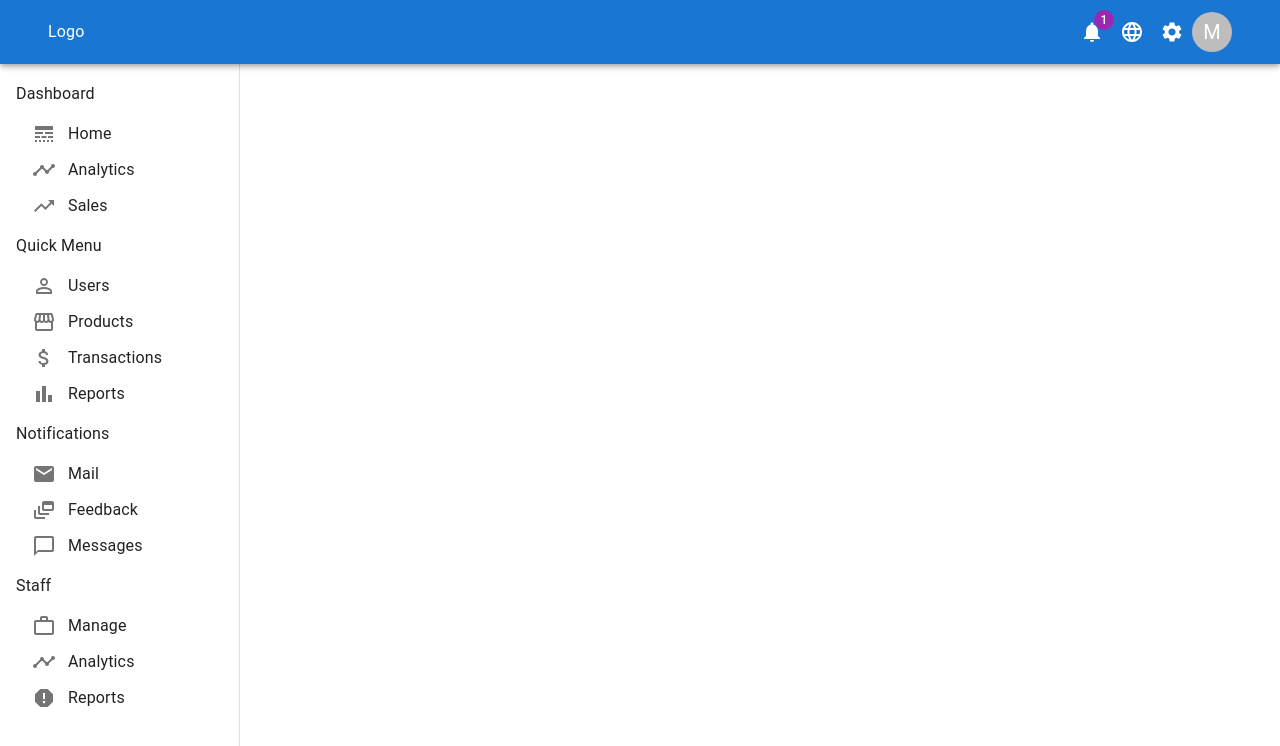
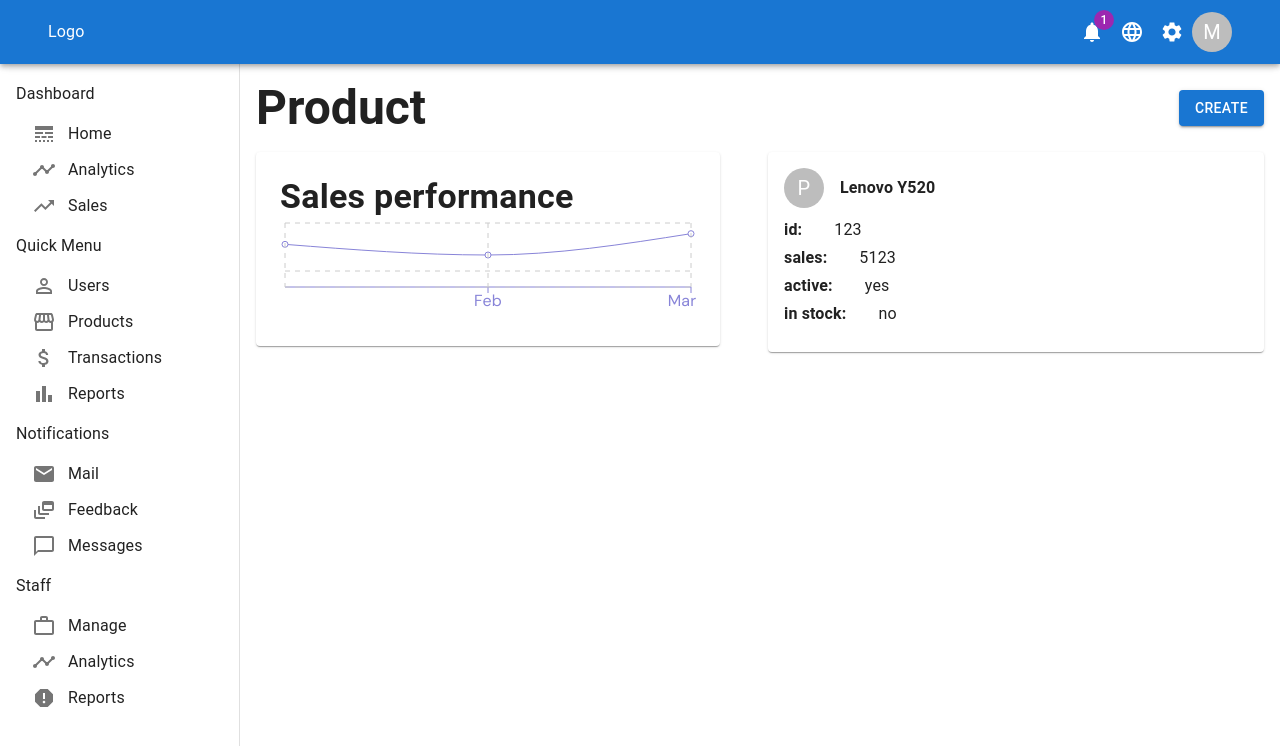
Before and after one commit to Mahmoud2227/ecommerce_admin_panel, a React (Create React App) app: page /products/1 in a window 1280 px wide. Shown: the top 746 px of the page. Built offline with nearby package versions, Linux system fonts and the light colour scheme.

Commit message:
create product page contains product information

```diff
--- a/src/App.js
+++ b/src/App.js
@@ -8,6 +8,7 @@ import UserList from "./pages/userList/UserList";
 import User from "./pages/User/User";
 import NewUser from "./pages/NewUser/NewUser";
 import ProductList from "./pages/ProductList/ProductList";
+import Product from "./pages/Product/Product";
 
 function App() {
     return (
@@ -23,8 +24,8 @@ function App() {
                     <Route exact path="/users/:id" element={<User />} />
                     <Route exact path="/newUser" element={<NewUser />} />
                     <Route exact path="/products" element={<ProductList />} />
-                    {/* <Route exact path="/products/:id" element={<User />} />
-                    <Route exact path="/newProduct" element={<NewUser />} /> */}
+                    <Route exact path="/products/:id" element={<Product />} />
+                    <Route exact path="/newProduct" element={<NewUser />} />
                 </Routes>
             </Box>
         </Router>
--- a/src/components/chart/Chart.js
+++ b/src/components/chart/Chart.js
@@ -1,26 +1,19 @@
 import React from "react";
-import {Paper, Typography} from "@mui/material";
-import {
-	LineChart,
-	Line,
-	XAxis,
-	YAxis,
-	CartesianGrid,
-	Tooltip,
-	Legend,
-	ResponsiveContainer,
-} from "recharts";
+import { Paper, Typography } from "@mui/material";
+import { LineChart, Line, XAxis, CartesianGrid, Tooltip, ResponsiveContainer } from "recharts";
 
-const Chart = ({title, data, dataKey, grid}) => {
+const Chart = ({ title, data, dataKey, grid }) => {
     return (
-		<Paper elevation={1} sx={{padding: 3, marginBlock: 3}}>
-			<Typography variant='h4'>{title}</Typography>
-			<ResponsiveContainer width='100%' aspect={4 / 1}>
+        <Paper elevation={1} sx={{ padding: 3 }}>
+            <Typography variant="h4" fontWeight="bold">
+                {title}
+            </Typography>
+            <ResponsiveContainer width="100%" aspect={4 / 1}>
                 <LineChart data={data}>
-					<XAxis dataKey='name' stroke='#8884d8' />
-					<Line type='monotone' dataKey={dataKey} stroke='#8884d8' activeDot={{r: 8}} />
+                    <XAxis dataKey="name" stroke="#8884d8" />
+                    <Line type="monotone" dataKey={dataKey} stroke="#8884d8" activeDot={{ r: 8 }} />
                     <Tooltip />
-					{grid && <CartesianGrid strokeDasharray='5 5' />}
+                    {grid && <CartesianGrid strokeDasharray="5 5" />}
                 </LineChart>
             </ResponsiveContainer>
         </Paper>
--- a/src/dummyData.js
+++ b/src/dummyData.js
@@ -46,6 +46,20 @@ export const userData = [
     {
         name: "Dec",
         "Active User": 3000,
+    },
+];
+export const productData = [
+    {
+        name: "Jan",
+        Sales: 4000,
+    },
+    {
+        name: "Feb",
+        Sales: 3000,
+    },
+    {
+        name: "Mar",
+        Sales: 5000,
     },
 ];
 
--- /dev/null
+++ b/src/pages/Product/Product.js
@@ -0,0 +1,69 @@
+import React from "react";
+import {
+    Box,
+    Button,
+    Paper,
+    Typography,
+    Avatar,
+    List,
+    ListItem,
+    ListItemText,
+} from "@mui/material";
+import Chart from "../../components/chart/Chart";
+import { productData } from "../../dummyData";
+
+const Product = () => {
+    return (
+        <Box p={2} width="100%">
+            <Box display="flex" justifyContent="space-between" alignItems="center" mb={2}>
+                <Typography variant="h3" fontWeight="bold">
+                    Product
+                </Typography>
+                <Button variant="contained" href="/newProduct">
+                    Create
+                </Button>
+            </Box>
+            <Box display="flex" gap={6}>
+                <Box flex={1}>
+                    <Chart title="Sales performance" grid dataKey="Sales" data={productData} />
+                </Box>
+                <Paper sx={{ p: 2, flex: 1 }}>
+                    <Box display="flex" alignItems="center" gap={2}>
+                        <Avatar>P</Avatar>
+                        <Typography variant="subtitle1" fontWeight={600}>
+                            Lenovo Y520
+                        </Typography>
+                    </Box>
+                    <List>
+                        <ListItem disablePadding>
+                            <Typography variant="subtitle1" fontWeight="bold" mr={4}>
+                                id:
+                            </Typography>
+                            <Typography variant="subtitle1">123</Typography>
+                        </ListItem>
+                        <ListItem disablePadding>
+                            <Typography variant="subtitle1" fontWeight="bold" mr={4}>
+                                sales:
+                            </Typography>
+                            <Typography variant="subtitle1">5123</Typography>
+                        </ListItem>
+                        <ListItem disablePadding>
+                            <Typography variant="subtitle1" fontWeight="bold" mr={4}>
+                                active:
+                            </Typography>
+                            <Typography variant="subtitle1">yes</Typography>
+                        </ListItem>
+                        <ListItem disablePadding>
+                            <Typography variant="subtitle1" fontWeight="bold" mr={4}>
+                                in stock:
+                            </Typography>
+                            <Typography variant="subtitle1">no</Typography>
+                        </ListItem>
+                    </List>
+                </Paper>
+            </Box>
+        </Box>
+    );
+};
+
+export default Product;
--- a/src/pages/User/User.js
+++ b/src/pages/User/User.js
@@ -26,13 +26,15 @@ const User = () => {
     return (
         <Box p={2} width="100%">
             <Box display="flex" justifyContent="space-between" alignItems="center" mb={2}>
-                <Typography variant="h2">Edit User</Typography>
+                <Typography variant="h3" fontWeight="bold">
+                    User
+                </Typography>
                 <Button variant="contained" href="/newUser">
                     Create
                 </Button>
             </Box>
             <Grid container spacing={4}>
-                <Grid item md={4}>
+                <Grid item md={4} flexGrow={1}>
                     <Paper sx={{ p: 2 }}>
                         <Box display="flex" alignItems="center" gap={2}>
                             <Avatar>U</Avatar>
--- a/src/pages/home/Home.js
+++ b/src/pages/home/Home.js
@@ -1,17 +1,19 @@
-import {Box, Grid} from "@mui/material";
+import { Box, Grid, Paper } from "@mui/material";
 import React from "react";
 import Chart from "../../components/chart/Chart";
 import FeaturedInfo from "../../components/featuredInfo/FeaturedInfo";
 import WidgetLg from "../../components/WidgetLg/WidgetLg";
 import WidgetSm from "../../components/WidgetSm/WidgetSm";
 
-import {userData} from "../../dummyData";
+import { userData } from "../../dummyData";
 
 const Home = () => {
     return (
-		<Box flexGrow={1} ml={4} sx={{padding: "40px 20px 20px 0"}}>
+        <Box flexGrow={1} ml={4} sx={{ padding: "40px 20px 20px 0" }}>
             <FeaturedInfo />
-			<Chart title='User Analytics' grid dataKey='Active User' data={userData} />
+            <Box my={3}>
+                <Chart title="User Analytics" grid dataKey="Active User" data={userData} />
+            </Box>
             <Grid container spacing={4}>
                 <WidgetSm />
                 <WidgetLg />
```
Lines whose indentation alone changed are shown as unchanged.
